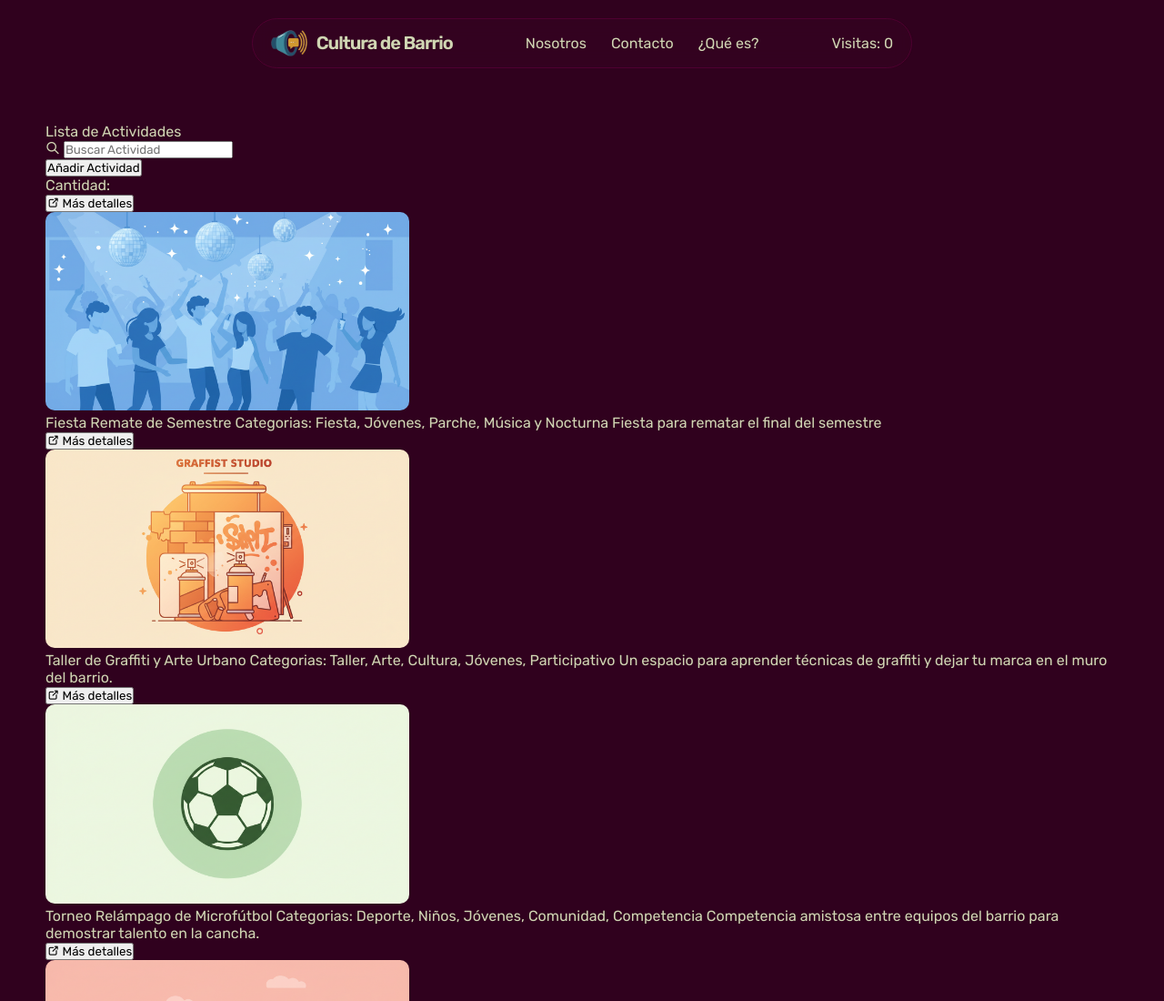
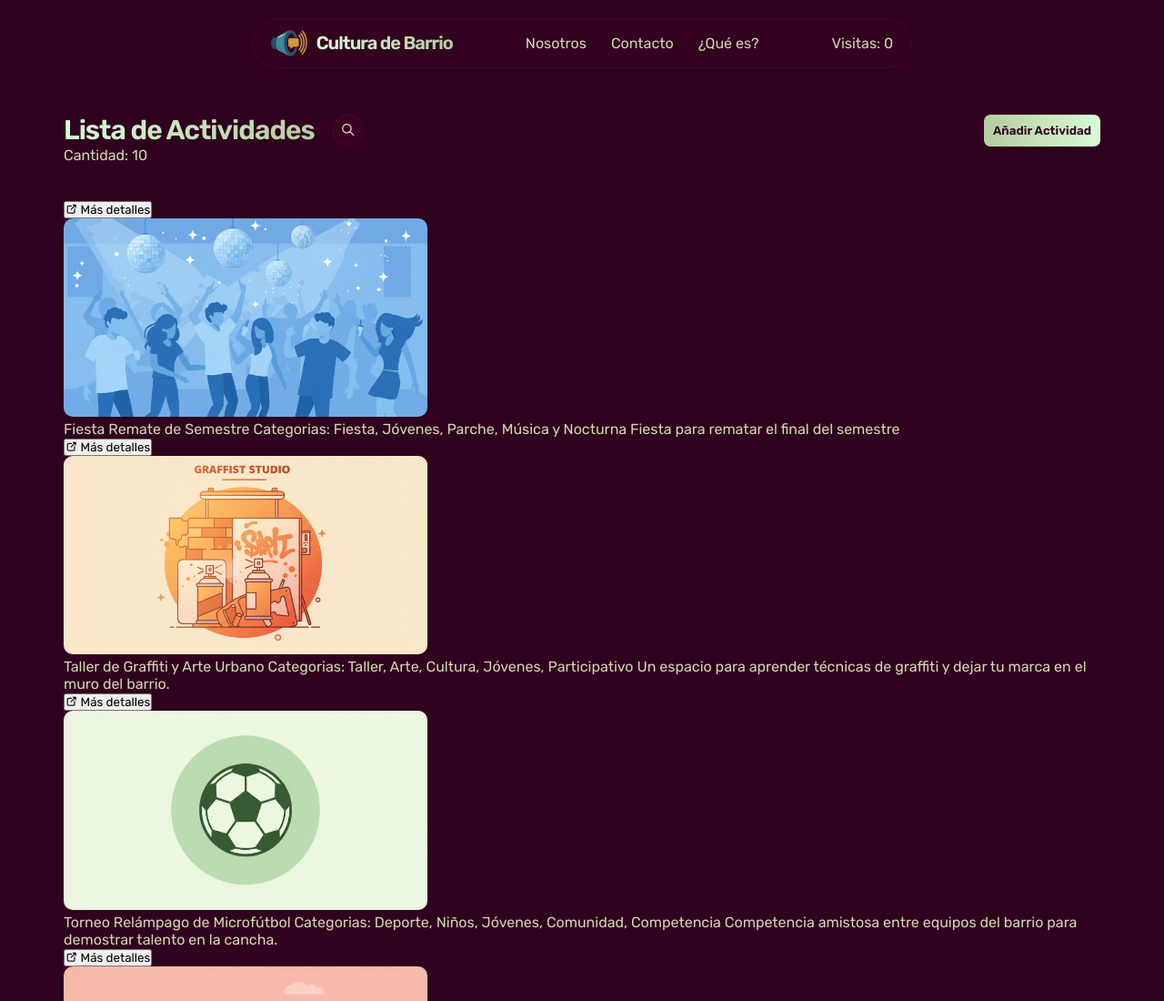
Before and after one commit to devMaiiCol06/cultura-de-barrio, a plain HTML site: page index.html in a window 1280 px wide. Shown: the top 1100 px of the page at 91% size. Drawn offline with Linux system fonts and the light colour scheme.

Commit message:
V1.5 | Característica (animaciones): Añadir control de visibilidad de la entrada de búsqueda y actualizar el archivo CSS
Añadir detectores de eventos para controlar la visibilidad de la entrada de búsqueda al pasar el cursor y hacer clic. Cambiar el nombre del archivo CSS de `index.css` a `main.css` y actualizar el enlace HTML según corresponda. Además, inicializar la entrada de búsqueda como oculta al cargar la página.

```diff
--- a/css/index.css
+++ b/css/main.css
@@ -57,6 +57,9 @@ header .logoName .pageTittle {
     font-size: 20px;
     font-weight: 600;
     letter-spacing: -1px;
+    background: linear-gradient(to right, var(--secondary-color), var(--tertiary-color));
+    -webkit-background-clip: text;
+    -webkit-text-fill-color: transparent;
 }
 
 header .navbar {
@@ -87,7 +90,7 @@ header .visitorCounter {
 }
 
 main {
-    padding: 40px 50px;
+    padding: 30px 70px;
 }
 
 .up {
@@ -131,6 +134,96 @@ main {
     font-size: large;
 }
 
+.section1 {
+    display: flex;
+    flex-direction: column;
+    align-items: center;
+    justify-content: center;
+    gap: 40px;
+}
+
+.section1 .panelUp_section1 {
+    display: flex;
+    flex-direction: column;
+    width: 100%;
+}
+
+.section1 .panelUp_section1 .principalPanelUpContainer {
+    display: flex;
+    flex-direction: row;
+    align-items: center;
+    justify-content: space-between;
+}
+
+.section1 .panelUp_section1 .principalPanelUpContainer .searchAndTittleContainer {
+    display: flex;
+    gap: 20px;
+}
+
+.section1 .panelUp_section1 .principalPanelUpContainer .pageSubtittle {
+    font-size: 30px;
+    font-weight: 600;
+    letter-spacing: -1px;
+    background: linear-gradient(to right, var(--secondary-color), var(--tertiary-color));
+    -webkit-background-clip: text;
+    -webkit-text-fill-color: transparent;
+}
+
+.section1 .panelUp_section1 .principalPanelUpContainer .searchContainer {
+    display: flex;
+    align-items: center;
+    justify-content: center;
+    padding: 8px;
+    border-radius: 999999px;
+    background-color: rgba(105, 6, 67, 0.2);
+    backdrop-filter: blur(10px);
+    -webkit-backdrop-filter: blur(10px);
+    border: solid 1px #4e0030;
+    width: min(fit-content, 400px);
+    gap: 10px;
+}
+
+.section1 .panelUp_section1 .principalPanelUpContainer .searchContainer input {
+    background: none;
+    border: none;
+    outline: none;
+    color: var(--text-color);
+    width: 100%;
+    height: auto;
+    overflow: hidden;
+}
+
+@keyframes slide-in {
+    from {
+        transform: translateX(-100%);
+        opacity: 0;
+    }
+    to {
+        transform: translateX(0);
+        opacity: 1;
+    }
+}
+
+.section1 .panelUp_section1 .principalPanelUpContainer .addActivity {
+    display: flex;
+    align-items: center;
+    padding: 10px;
+    background: linear-gradient(to right, var(--tertiary-color), var(--secondary-color));
+    border: none;
+    text-decoration: none;
+    border-radius: 7px;
+    color: var(--primary-color);
+    font-weight: 600;
+    cursor: pointer;
+    transition: all 0.3s ease-in-out;
+    max-width: max-content;
+}
+
+.section1 .panelUp_section1 .principalPanelUpContainer .addActivity:hover {
+    transform: translateY(-1px);
+    background: linear-gradient(to right, var(--secondary-color), var(--tertiary-color));
+}
+
 .activitySections .activityContainer .activityImage img {
     width: 400px;
     height: auto;
--- a/index.html
+++ b/index.html
@@ -7,7 +7,7 @@
             rel="stylesheet"
             href="https://cdn.jsdelivr.net/npm/@tabler/icons-webfont@latest/dist/tabler-icons.min.css"
         />
-        <link rel="stylesheet" href="/css/index.css" />
+        <link rel="stylesheet" href="/css/main.css" />
         <title>Cultura de Barrio</title>
     </head>
     <body>
@@ -39,16 +39,18 @@
             <section class="section1" id="activities">
                 <div class="panelUp_section1">
                     <div class="principalPanelUpContainer">
-                        <span class="pageSubtittle">Lista de Actividades</span>
-                        <!-- SEARCH -->
-                        <div class="searchContainer">
-                            <i class="ti ti-search"></i>
-                            <input type="text" placeholder="Buscar Actividad" />
+                        <div class="searchAndTittleContainer">
+                            <span class="pageSubtittle">Lista de Actividades</span>
+                            <!-- SEARCH -->
+                            <div class="searchContainer">
+                                <i class="ti ti-search"></i>
+                                <input class="inputSearch" type="text" placeholder=" Buscar Actividad" />
+                            </div>
                         </div>
                         <!-- ADD ACTIVITY BUTTON & ACTIVITY COUNTER -->
                         <button class="addActivity">Añadir Actividad</button>
                     </div>
-                    <span class="activityCounter">Cantidad: </span>
+                    <span class="activityCounter">Cantidad: 10</span>
                 </div>
                 <!-- ACTIVITY SECTIONS -->
                 <div class="activitySections">
--- a/js/animations.js
+++ b/js/animations.js
@@ -1,6 +1,7 @@
 const upButton = document.querySelector('.up');
+const searchContainer = document.querySelector('.searchContainer');
+const inputSearch = document.querySelector('.inputSearch');
 
-// Función para mostrar/ocultar el botón basado en el scroll
 window.addEventListener('scroll', () => {
     if (window.scrollY > 800) { // Mostrar después de 300px de scroll
         upButton.style.display = 'flex';
@@ -9,6 +10,21 @@ window.addEventListener('scroll', () => {
     }
 });
 
+searchContainer.addEventListener('mouseover', () => {
+    inputSearch.style.display = 'flex';
+});
+
+inputSearch.addEventListener('click', () => {
+    inputSearch.style.display = 'flex';
+});
+
+document.addEventListener('click', (event) => {
+    if (!searchContainer.contains(event.target)) {
+        inputSearch.style.display = 'none';
+    }
+});
+
 document.addEventListener('DOMContentLoaded', () => {
     upButton.style.display = 'none';
+    inputSearch.style.display = 'none';
 });
```
